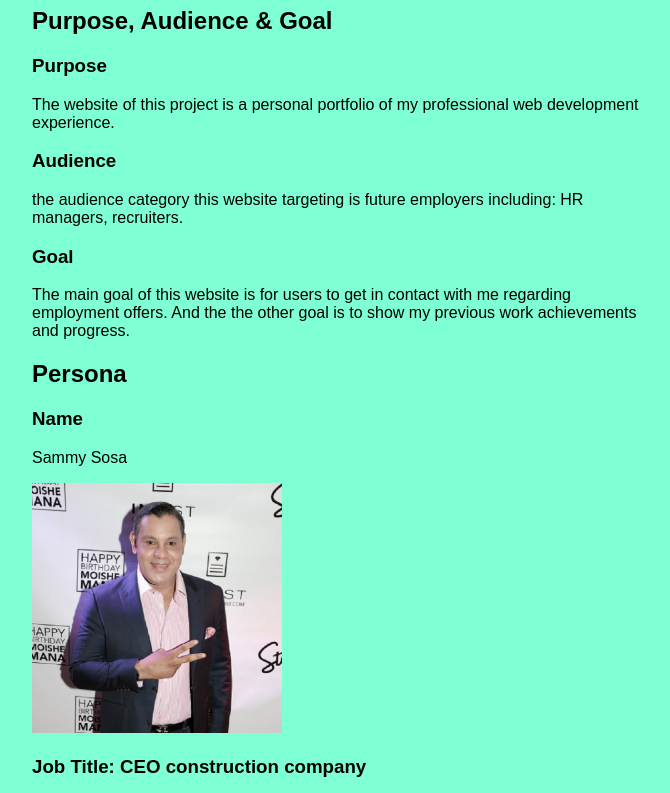
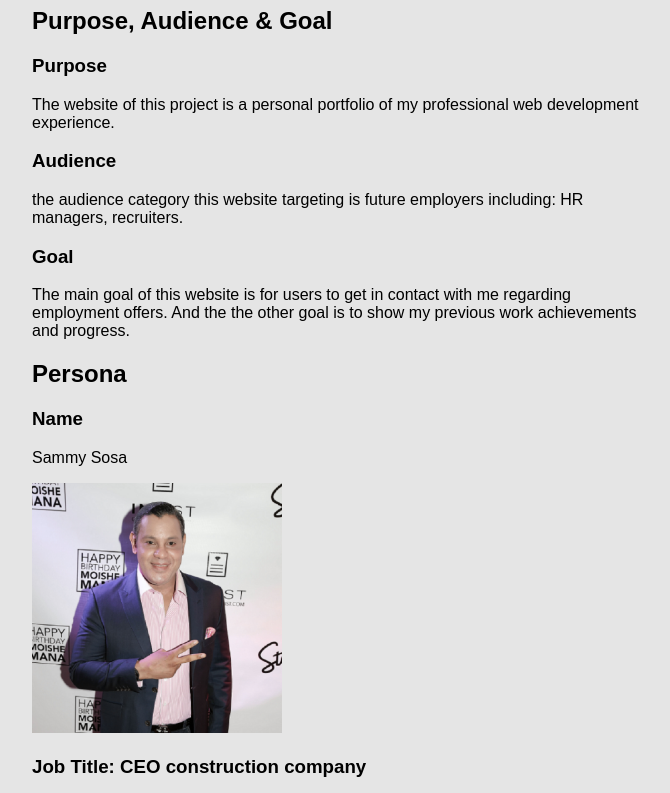
Before and after one commit to mbouchentouf/my-pwp-mileston, a plain HTML site: page public_html/documentation/milestone-1.html in a window 1280 px wide. Shown: the part 73-866 px from the top of the page, without its empty margins (303-973 px from the left). Drawn offline with Linux system fonts and the light colour scheme.

```diff
--- a/public_html/documentation/milestone-1.html
+++ b/public_html/documentation/milestone-1.html
@@ -5,7 +5,7 @@
     <title>Simo PWP Milestone 1</title>
 </head>
 
-<body style="background-color: aquamarine; margin: auto; width: 610px; font-family: sans-serif" >
+<body style="background-color: #e5e5e5; margin: auto; width: 610px; font-family: sans-serif" >
 <h1>PWP Milestone 1</h1>
 <h2>Purpose, Audience & Goal</h2>
 
```
